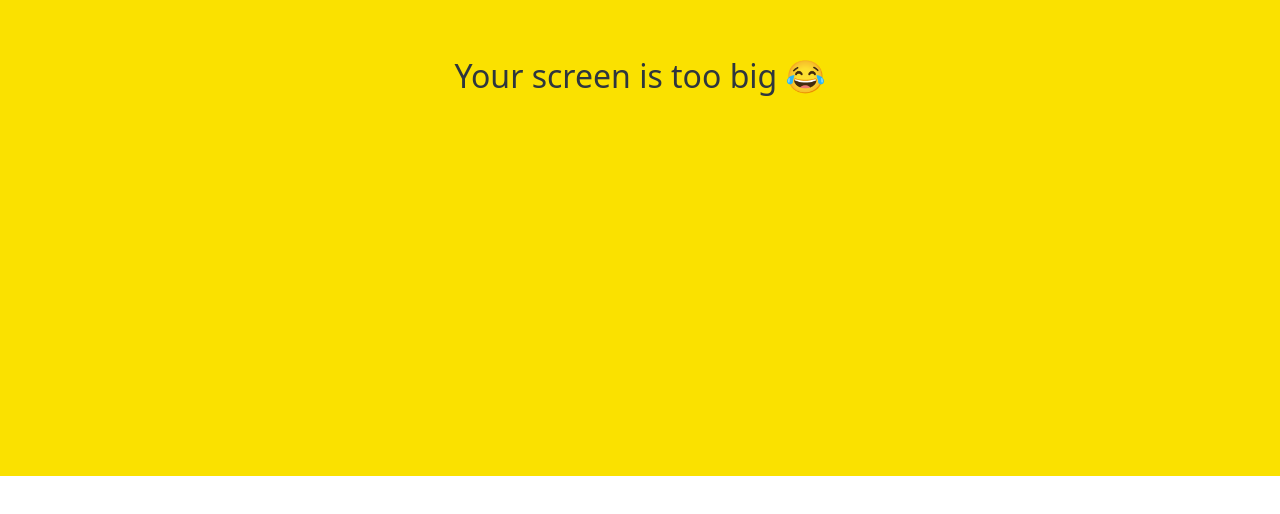
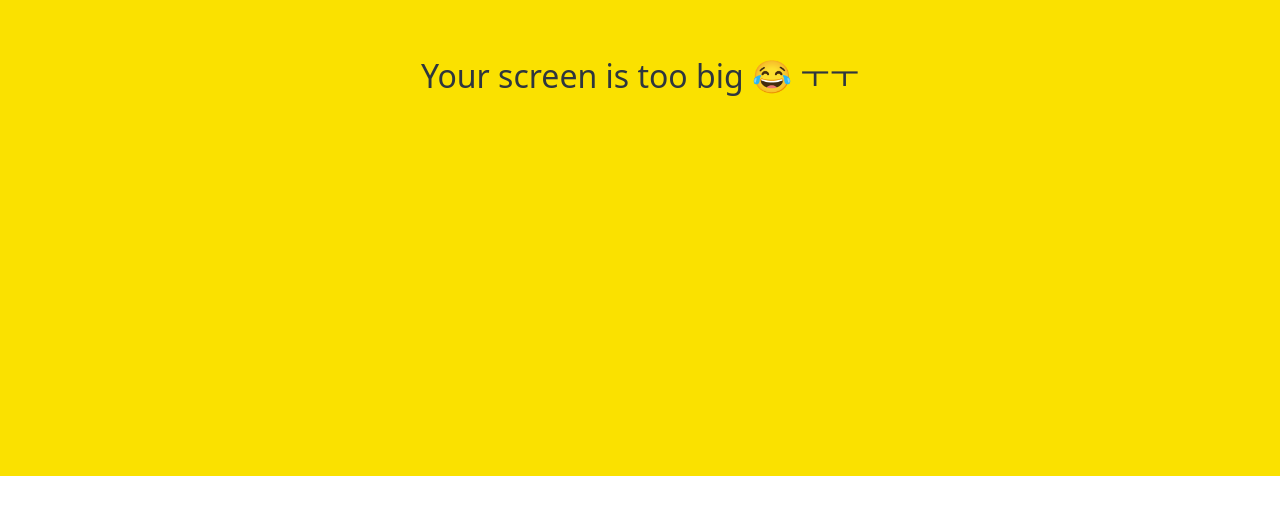
Before and after one commit to sbwoo96a/kokoa-clone, a plain HTML site: page friends.html in a window 1280 px wide. Shown: the part 324-838 px from the top of the page. Drawn offline with Linux system fonts and the light colour scheme; grey boxes are pictures that could not be loaded.

Commit message:
Update friends.html

```diff
--- a/friends.html
+++ b/friends.html
@@ -113,7 +113,7 @@
     </div>
 
     <div id="no-mobile">
-      <span>Your screen is too big 😂</span>
+      <span>Your screen is too big 😂 ㅜㅜ</span>
     </div>
 
     <script
```
